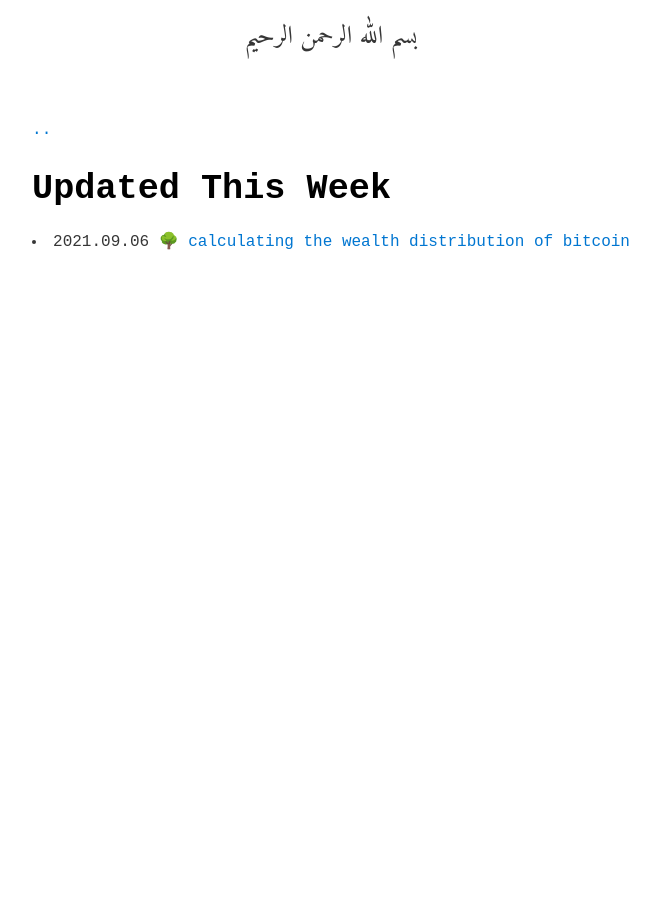
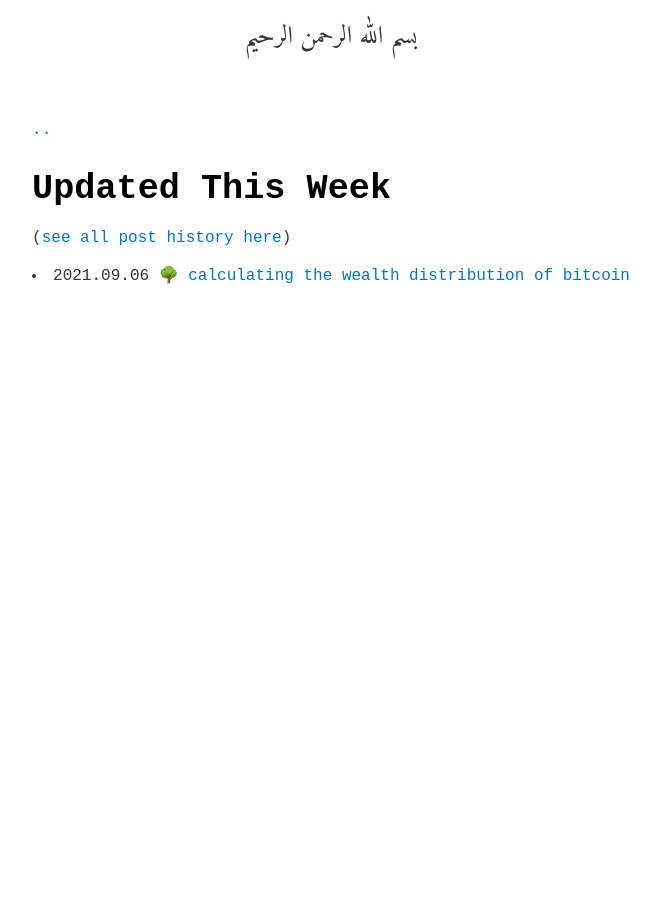
Before and after one commit to person-al/person-al.github.io, a Jekyll site: the page built from this-week.md, in a window 1280 px wide. Shown: the whole page, without its empty margins (309-969 px from the left). Built offline with Jekyll 4.4.1, drawn with Linux system fonts in a browser that asks for light colours.

Commit message:
Add link to see posts git history

```diff
--- a/_layouts/this-week.html
+++ b/_layouts/this-week.html
@@ -5,5 +5,6 @@ layout: default
 {%-include back_link.html-%}
 
 <h1>{{ page.title }}</h1>
+(<a href="https://github.com/person-al/person-al.github.io/tree/main/_posts">see all post history here</a>)
 
 {%-include posts_updated_in_the_last_week.html -%}
```
